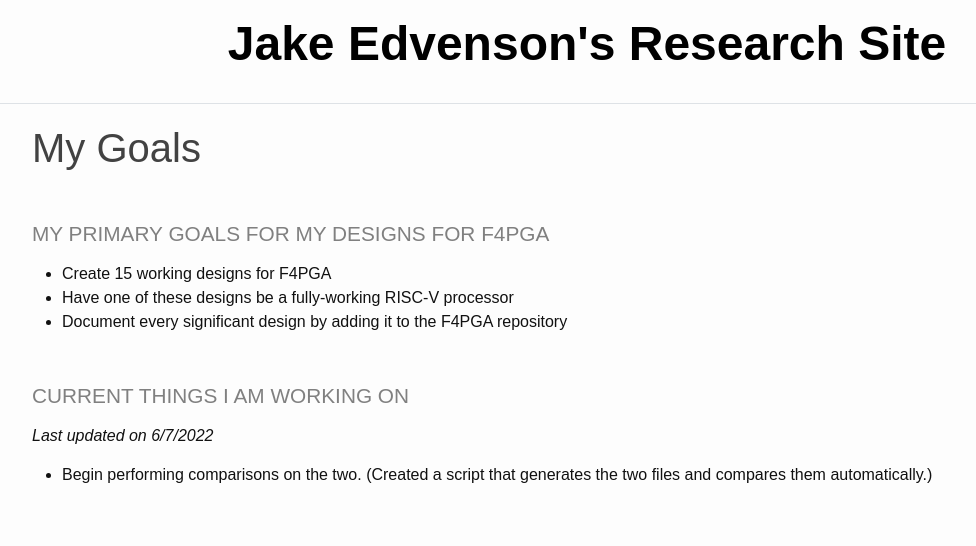
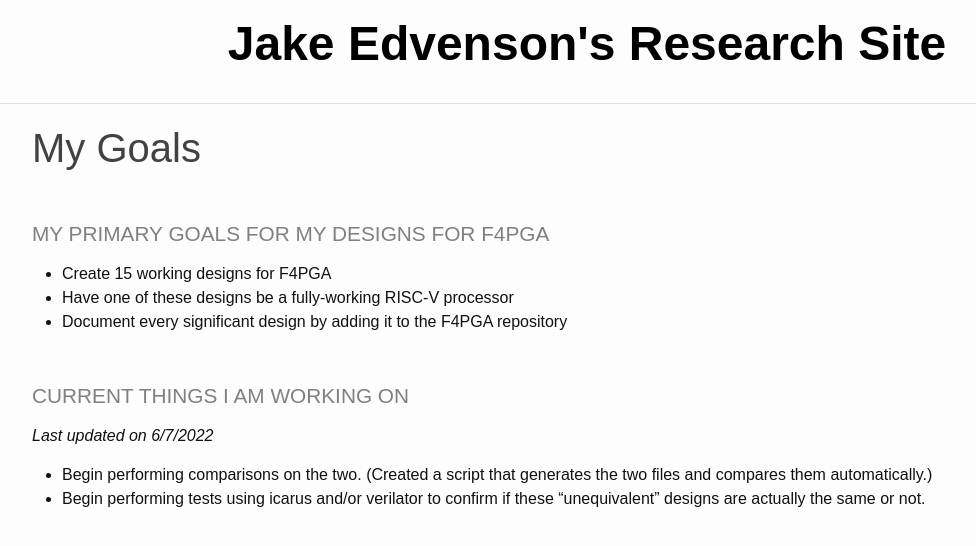
Before and after one commit to JakeEdvenson/JakeEdvenson.github.io, a Jekyll site: the page built from _pages/goals.md, in a window 1280 px wide. Shown: the top 546 px of the page, without its empty margins (53-1029 px from the left). Built offline with Jekyll 4.4.1, drawn with Linux system fonts in a browser that asks for light colours.

Commit message:
Update goals.md

```diff
--- a/_pages/goals.md
+++ b/_pages/goals.md
@@ -11,3 +11,4 @@ title: My Goals
 ### Current Things I am working on
 *Last updated on 6/7/2022*
 * Begin performing comparisons on the two. (Created a script that generates the two files and compares them automatically.)
+* Begin performing tests using icarus and/or verilator to confirm if these "unequivalent" designs are actually the same or not.
```
